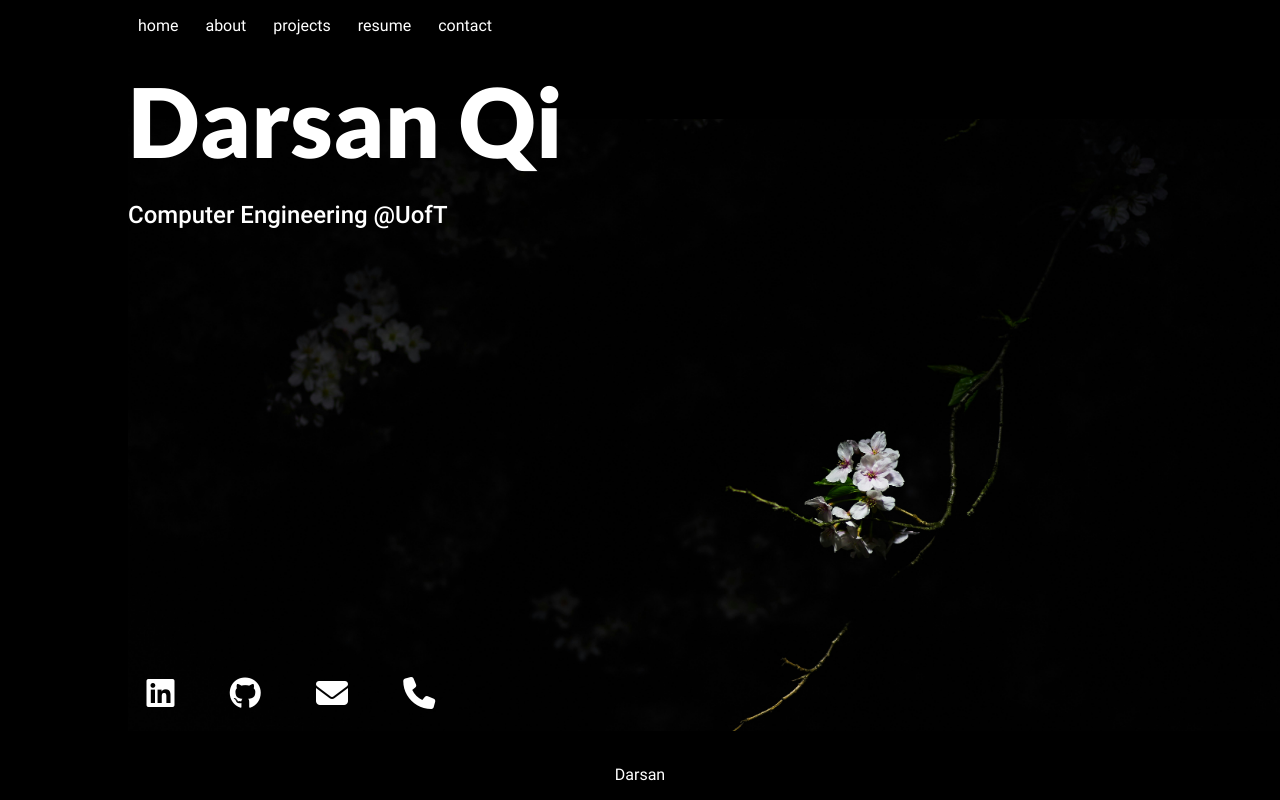
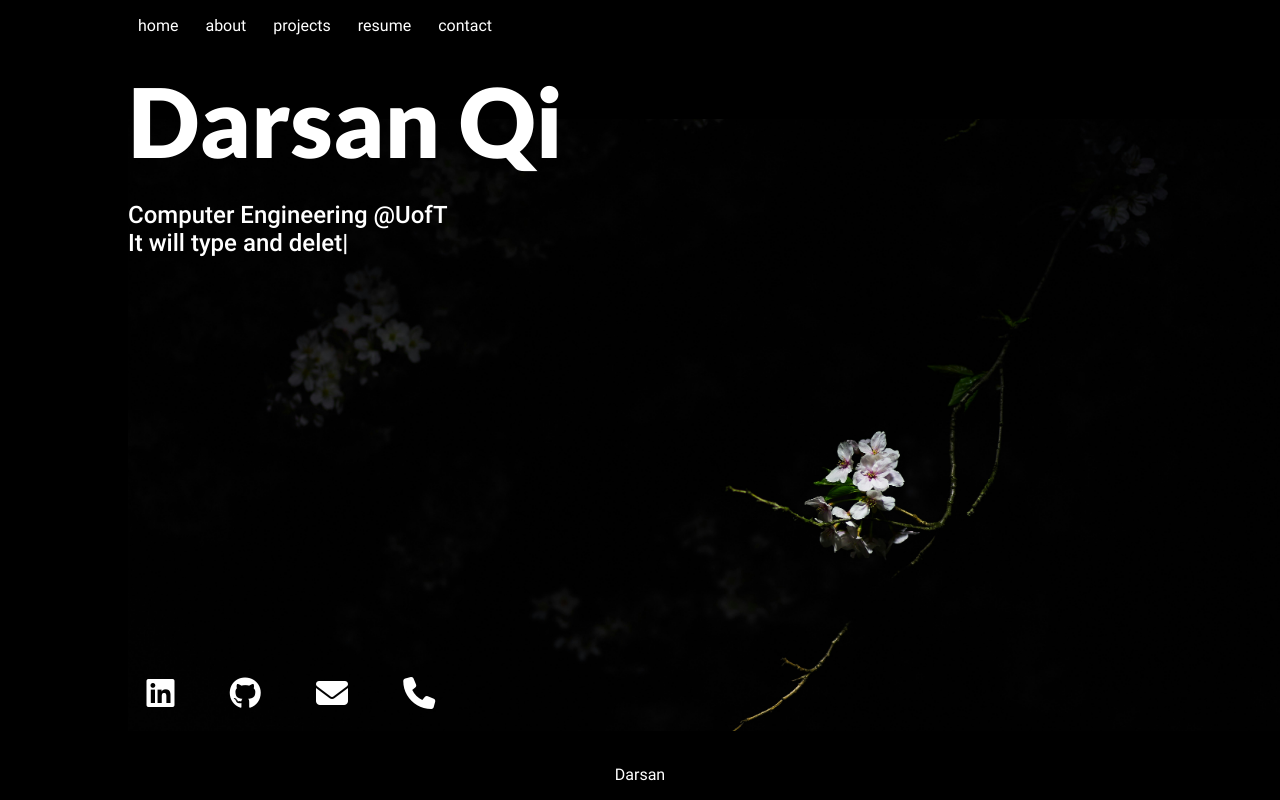
Before and after one commit to DarsanQi/darsanqi.github.io, a React (Create React App) app in the folder my-app/: page / in a window 1280 px wide. Shown: the top 800 px of the page. Built offline with nearby package versions, Linux system fonts and the light colour scheme.

Commit message:
typing effect achieved on home page

```diff
--- a/my-app/package.json
+++ b/my-app/package.json
@@ -11,6 +11,7 @@
     "react-dom": "^18.3.1",
     "react-router-dom": "^6.23.0",
     "react-scripts": "^5.0.1",
+    "react-typed": "^2.0.12",
     "web-vitals": "^2.1.4"
   },
   "scripts": {
--- a/my-app/src/App.js
+++ b/my-app/src/App.js
@@ -13,6 +13,7 @@ import About from './Subpages/About';
 import Projects from './Subpages/Projects';
 import Resume from './Subpages/Resume';
 import Contact from './Subpages/Contact';
+import TypingAnimation from './Subpages/TypingAnimation';
 
 function App() {
   return (
--- a/my-app/src/Subpages/Home.js
+++ b/my-app/src/Subpages/Home.js
@@ -1,9 +1,14 @@
+import TypingAnimation from './TypingAnimation';
+
 const Home = () => {
   return (
     <section id="home">
         <div className="home-background-image"></div>
         <div className="home-name">Darsan Qi</div>
         <div className="home-about">Computer Engineering @UofT</div>
+        <div className="home-typing-animation">
+          <TypingAnimation />
+        </div>
         <div className="contact-icons">
         <a href="https://www.linkedin.com/in/darsan-qi-44613920b/" target="_blank" rel="noopener noreferrer">
           <i className="fab fa-linkedin"></i>
--- /dev/null
+++ b/my-app/src/Subpages/TypingAnimation.js
@@ -0,0 +1,19 @@
+import { ReactTyped } from "react-typed";
+
+
+const TypingAnimation = () => {
+  return (
+    <ReactTyped
+      strings={[
+        'This is a typing animation.',
+        'It will type and delete text.',
+        'You can customize it as you like.'
+      ]}
+      typeSpeed={50}
+      backSpeed={50}
+      loop
+    />
+  );
+};
+
+export default TypingAnimation;
--- a/my-app/src/styling/Contact.css
+++ b/my-app/src/styling/Contact.css
@@ -98,7 +98,7 @@
 
   .contact-form-container .schedule-meeting-button:hover {
     background-color: #555;
-    color: fff;
+    color: #fff;
   }
 
   .contact-form-container contact-buttons {
--- a/my-app/src/styling/Home.css
+++ b/my-app/src/styling/Home.css
@@ -33,6 +33,14 @@
 
 
 .home-about {
+  color: #fff;
+  font-size: 1.5em;
+  font-family: 'Roboto-Medium', Arial, sans-serif;
+  text-align: left;
+  z-index: 2;
+}
+
+.home-typing-animation {
   color: #fff;
   font-size: 1.5em;
   font-family: 'Roboto-Medium', Arial, sans-serif;
```
Also changed, not shown: 1 other file (tests, documents, lock files or other folders).
